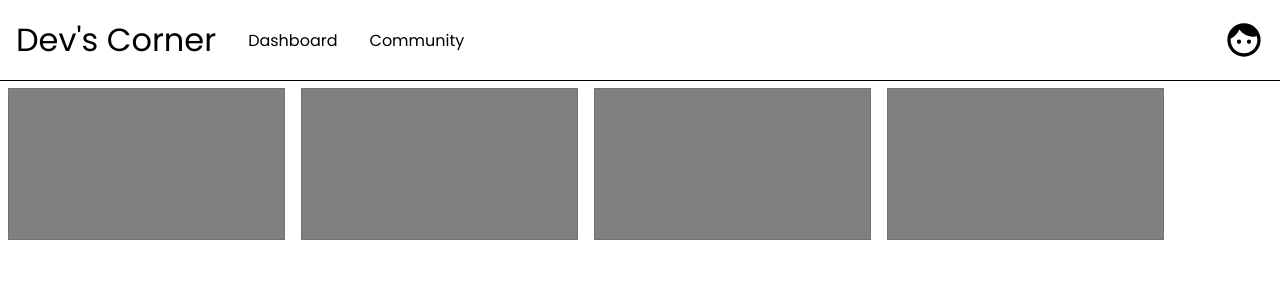
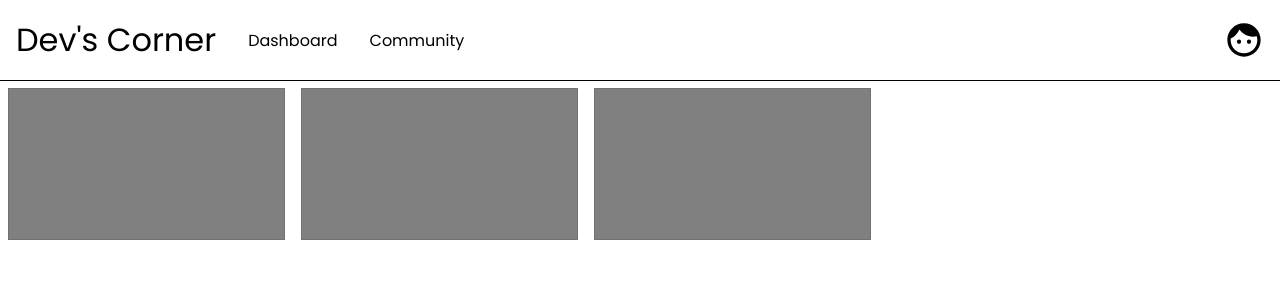
Before and after one commit to Rishikesh-Guptha/devs-corner, a React (Create React App) app: page /Dashboard in a window 1280 px wide. Shown: the top 300 px of the page. Built offline with nearby package versions, Linux system fonts and the light colour scheme.

Commit message:
added the dashboard components

```diff
--- a/src/pages/dashboard/Dashboard.jsx
+++ b/src/pages/dashboard/Dashboard.jsx
@@ -30,7 +30,7 @@ const Dashboard = () => {
       <Paper variant="outlined" square elevation={20} sx={{backgroundColor:'gray'}} />
       <Paper variant="outlined" square elevation={20} sx={{backgroundColor:'gray'}} />
       <Paper variant="outlined" square elevation={20} sx={{backgroundColor:'gray'}} />
-      <Paper variant="outlined" square elevation={20} sx={{backgroundColor:'gray'}} />
+      {/* <Paper variant="outlined" square elevation={20} sx={{backgroundColor:'gray'}} /> */}
     </Box>
 
 
```
